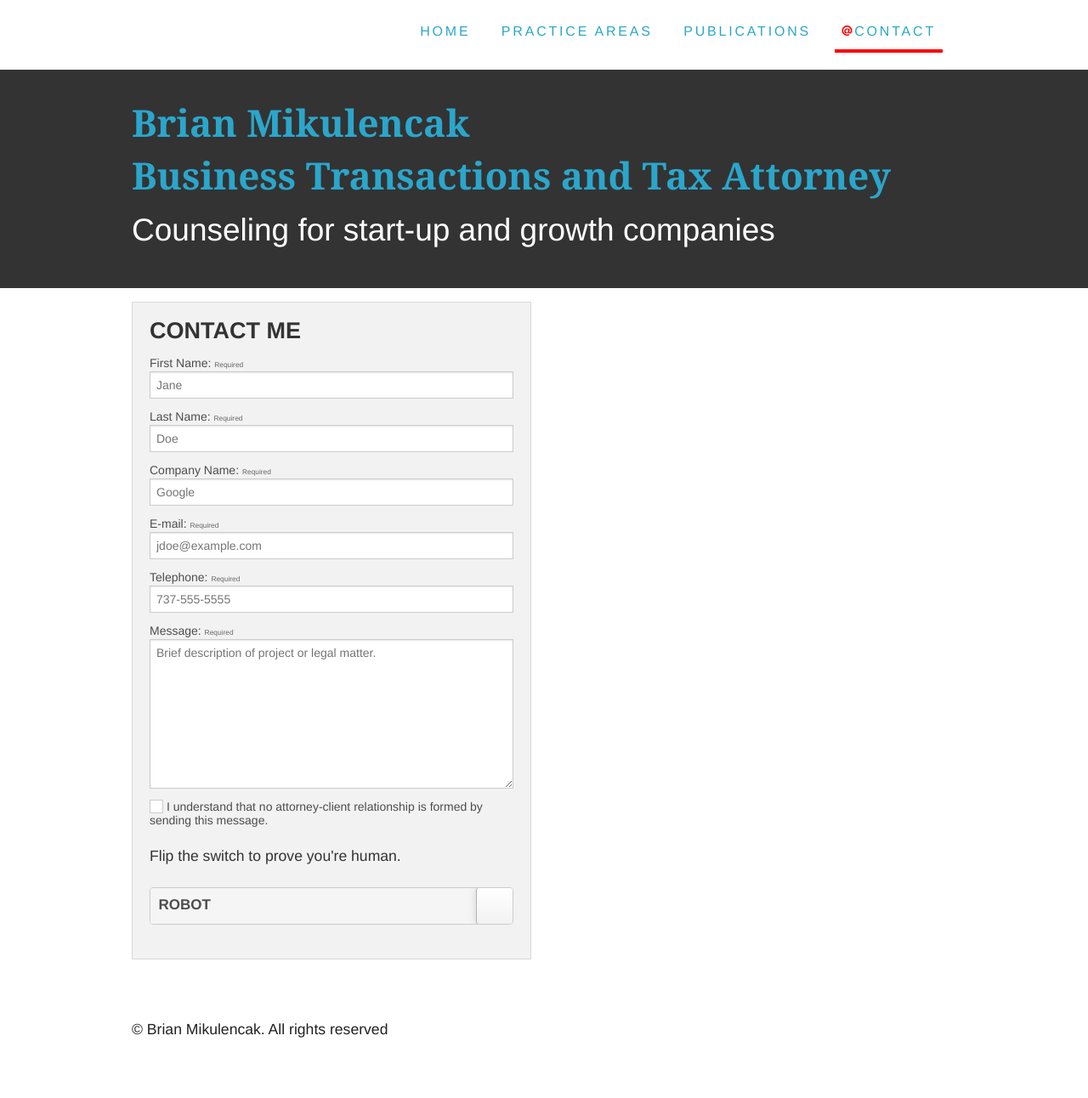
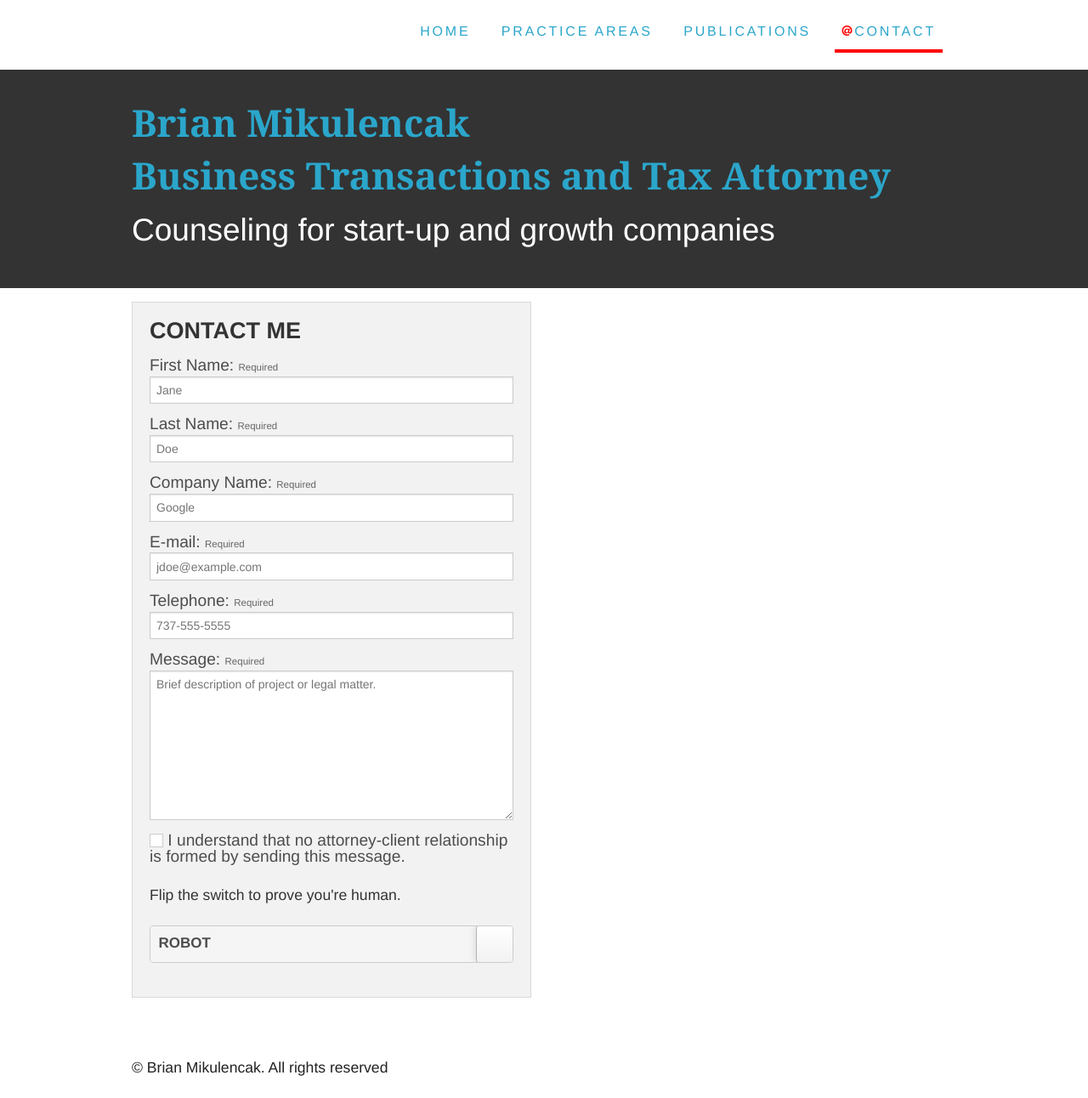
Before and after one commit to brianmik/bmaustinlaw, a Jekyll site: the page built from contact.html, in a window 1280 px wide. Shown: the whole page at 85% size. Built offline with Jekyll 4.4.1, drawn with Linux system fonts in a browser that asks for light colours; Markdown is read by kramdown in place of the engine named in the settings; before the commit the page ends 1247 px from its top, so only the background shows below that.

Commit message:
increased the contact form label font size

```diff
--- a/css/main.css
+++ b/css/main.css
@@ -26,7 +26,9 @@ p {
   font-size: 1.1em;
 }
 
-
+label {
+  font-size: 1.2em;
+}
 
 /* - MODULES - */
 
```
